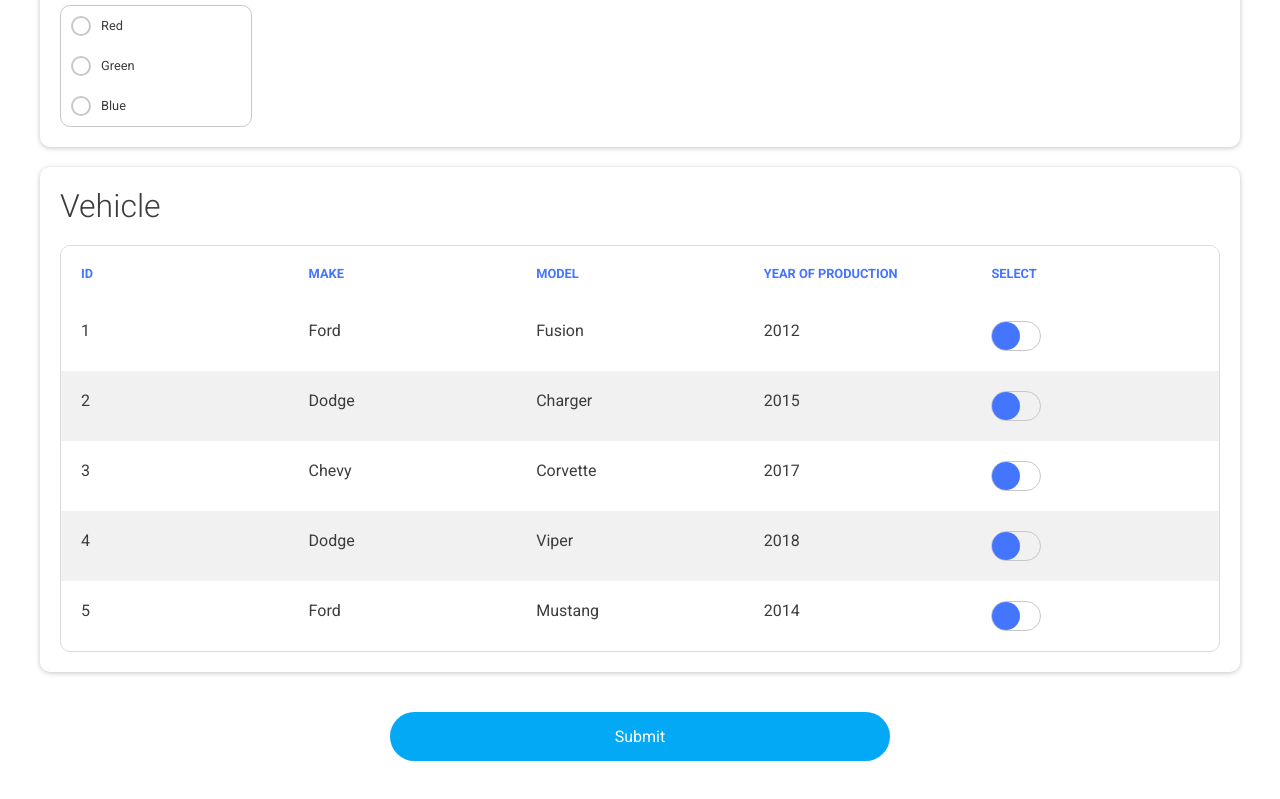
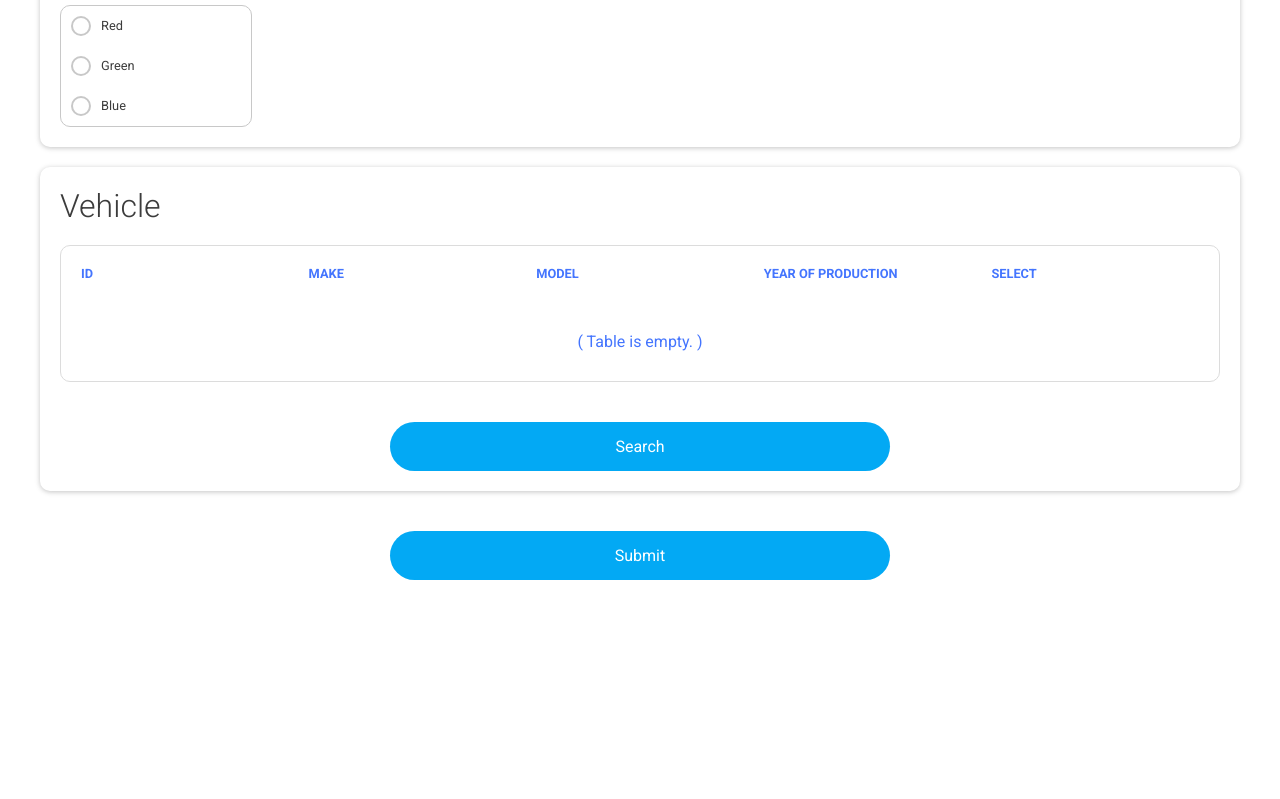
Before and after one commit to TheVVaFFle/react-lightning-form, a React app: page / in a window 1280 px wide. Shown: the part 884-1683 px from the top of the page. After the commit the page ends 1514 px from the top, so only its background shows below. Built offline with nearby package versions, Linux system fonts and the light colour scheme.

Commit message:
Dynamic table data state creation

```diff
--- a/src/components/app/app.tsx
+++ b/src/components/app/app.tsx
@@ -21,7 +21,9 @@ declare module "react" {
 export interface AppProps {}
 
 export const App: React.SFC<AppProps> = (props: AppProps) => {
-  const [loading, setLoading] = useState(true);
+  const [loading, setLoading] = useState(true),
+    [searching, setSearching] = useState(false),
+    [searchResults, setSearchResults] = useState(new Array());
 
   const simulateLoading = () => {
     setLoading(true);
@@ -31,6 +33,14 @@ export const App: React.SFC<AppProps> = (props: AppProps) => {
   const handleOnSubmit = (result: any) => {
     simulateLoading();
     console.log(result);
+  };
+
+  const handleSearch = () => {
+    setSearching(true);
+    setTimeout(() => {
+      setSearching(false);
+      setSearchResults(Test.data.search.results);
+    }, 1000);
   };
 
   useEffect(() => {
@@ -49,13 +59,16 @@ export const App: React.SFC<AppProps> = (props: AppProps) => {
           <Section title="Contact" data={Test.data.contact} />
           <Section title="About" data={Test.data.about} />
         </Section>
-        <Section title="Vehicle" outline>
+        <Section title="Vehicle" outline loading={searching}>
           <Table
             id="vehicles"
-            defaultHeaders={Test.data.searchResults.headers}
-            data={Test.data.searchResults.data}
+            defaultHeaders={Test.data.search.headers}
+            data={searchResults}
             selectable
           />
+          <button className="submit-button" onClick={handleSearch}>
+            Search
+          </button>
         </Section>
       </Form>
     </div>
--- a/src/components/form/form.tsx
+++ b/src/components/form/form.tsx
@@ -40,7 +40,7 @@ export const Form: React.SFC<FormProps> = (props: FormProps) => {
 
   useEffect(() => {
     setFormState(FormUtility.stateManager.create(formState, props.children));
-  }, []);
+  }, [props]);
 
   useEffect(() => {
     const handleResize = () => setWindowWidth(window.innerWidth);
--- a/src/data/index.ts
+++ b/src/data/index.ts
@@ -47,9 +47,9 @@ export const Test = {
         options: colorOptions
       }
     },
-    searchResults: {
+    search: {
       headers: ["ID", "MAKE", "MODEL", "YEAR OF PRODUCTION"],
-      data: [
+      results: [
         { id: 1, make: "Ford", model: "Fusion", yearOfProduction: "2012" },
         { id: 2, make: "Dodge", model: "Charger", yearOfProduction: "2015" },
         { id: 3, make: "Chevy", model: "Corvette", yearOfProduction: "2017" },
```
